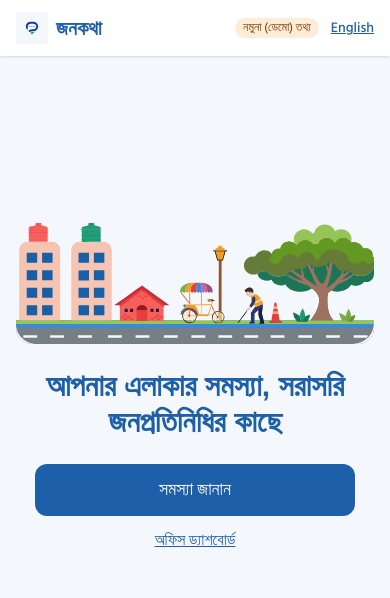
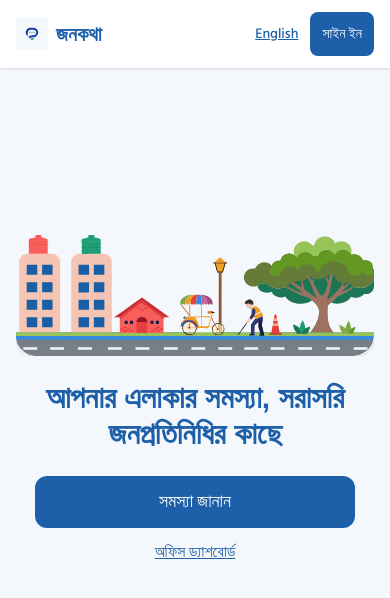
Before and after one commit to A-42-018/Jonokotha, a Next.js app: page / in a window 390 px wide. Shown: the top 598 px of the page. Built offline with nearby package versions, Linux system fonts and the light colour scheme; no server answers; a web font is replaced by a local one.

Commit message:
Add account menu with sign-out to header (task 0.1)

```diff
--- a/src/app/layout.tsx
+++ b/src/app/layout.tsx
@@ -2,7 +2,9 @@ import type { Metadata, Viewport } from "next";
 import { Anek_Bangla, Hind_Siliguri } from "next/font/google";
 import Link from "next/link";
 import "./globals.css";
+import AccountMenu from "@/components/AccountMenu";
 import RegisterSW from "@/components/RegisterSW";
+import { currentUser } from "@/lib/supabase/server";
 import { dict, getLang } from "@/lib/i18n";
 
 const head = Anek_Bangla({ variable: "--font-head", subsets: ["bengali", "latin"] });
@@ -17,6 +19,13 @@ export const viewport: Viewport = { themeColor: "#1d5fa8" };
 export default async function RootLayout({ children }: LayoutProps<"/">) {
   const lang = await getLang();
   const t = dict[lang];
+  let email: string | null = null;
+  let isStaff = false;
+  try {
+    const { user, isStaff: staff } = await currentUser();
+    email = user?.email ?? null;
+    isStaff = staff;
+  } catch { /* Supabase not configured: show signed-out header */ }
   return (
     <html lang={lang} className={`${head.variable} ${body.variable}`}>
       <body className="min-h-screen">
@@ -27,8 +36,13 @@ export default async function RootLayout({ children }: LayoutProps<"/">) {
             {t.appName}
           </Link>
           <div className="flex items-center gap-3 text-sm">
-            <span className="rounded-full bg-amber/20 px-2 py-0.5 text-xs text-amber-900">{t.demoBadge}</span>
-            <a href="/lang" className="font-medium text-civic underline">{t.switchLang}</a>
+            <span className="hidden rounded-full bg-amber/20 px-2 py-0.5 text-xs text-amber-900 sm:inline">{t.demoBadge}</span>
+            <a href="/lang" className="inline-flex min-h-11 items-center font-medium text-civic underline">{t.switchLang}</a>
+            <AccountMenu
+              email={email}
+              isStaff={isStaff}
+              labels={{ account: t.account, signIn: t.signIn, signOut: t.signOut, signingOut: t.signingOut, staff: t.staffRole }}
+            />
           </div>
         </header>
         <RegisterSW />
--- /dev/null
+++ b/src/components/AccountMenu.tsx
@@ -0,0 +1,71 @@
+"use client";
+import { useEffect, useRef, useState } from "react";
+import Link from "next/link";
+import { useRouter } from "next/navigation";
+import { supabaseBrowser } from "@/lib/supabase/client";
+
+type Labels = { account: string; signIn: string; signOut: string; signingOut: string; staff: string };
+
+export default function AccountMenu({ email, isStaff, labels }: { email: string | null; isStaff: boolean; labels: Labels }) {
+  const router = useRouter();
+  const [open, setOpen] = useState(false);
+  const [busy, setBusy] = useState(false);
+  const box = useRef<HTMLDivElement>(null);
+
+  useEffect(() => {
+    if (!open) return;
+    const onDown = (e: MouseEvent) => { if (!box.current?.contains(e.target as Node)) setOpen(false); };
+    const onKey = (e: KeyboardEvent) => { if (e.key === "Escape") setOpen(false); };
+    document.addEventListener("mousedown", onDown);
+    document.addEventListener("keydown", onKey);
+    return () => { document.removeEventListener("mousedown", onDown); document.removeEventListener("keydown", onKey); };
+  }, [open]);
+
+  if (!email) {
+    return (
+      <Link href="/login" className="inline-flex min-h-11 items-center rounded-lg bg-civic px-3 font-medium text-white focus-visible:outline-2 focus-visible:outline-offset-2 focus-visible:outline-civic">
+        {labels.signIn}
+      </Link>
+    );
+  }
+
+  async function signOut() {
+    setBusy(true);
+    await supabaseBrowser().auth.signOut();
+    setBusy(false);
+    setOpen(false);
+    router.push("/");
+    router.refresh();
+  }
+
+  return (
+    <div ref={box} className="relative">
+      <button
+        type="button"
+        aria-haspopup="menu"
+        aria-expanded={open}
+        aria-label={`${labels.account}: ${email}`}
+        onClick={() => setOpen((v) => !v)}
+        className="inline-flex min-h-11 min-w-11 items-center justify-center gap-2 rounded-lg border border-slate-300 bg-white px-3 focus-visible:outline-2 focus-visible:outline-offset-2 focus-visible:outline-civic"
+      >
+        <span aria-hidden className="flex h-7 w-7 items-center justify-center rounded-full bg-civic text-sm font-semibold uppercase text-white">{email[0]}</span>
+        <span className="hidden max-w-40 truncate sm:inline">{email}</span>
+      </button>
+      {open && (
+        <div role="menu" className="absolute right-0 z-20 mt-2 w-64 rounded-xl border border-slate-200 bg-white p-3 shadow-lg">
+          <p className="truncate text-sm text-slate-600">{email}</p>
+          {isStaff && <p className="mt-1 inline-block rounded-full bg-teal/15 px-2 py-0.5 text-xs text-teal">{labels.staff}</p>}
+          <button
+            type="button"
+            role="menuitem"
+            disabled={busy}
+            onClick={signOut}
+            className="mt-3 min-h-11 w-full rounded-lg border border-slate-300 px-3 text-left font-medium text-slate-800 hover:bg-slate-50 disabled:opacity-50 focus-visible:outline-2 focus-visible:outline-civic"
+          >
+            {busy ? labels.signingOut : labels.signOut}
+          </button>
+        </div>
+      )}
+    </div>
+  );
+}
--- a/src/lib/i18n.ts
+++ b/src/lib/i18n.ts
@@ -15,6 +15,11 @@ export const dict = {
     reportCta: "সমস্যা জানান",
     officeCta: "অফিস ড্যাশবোর্ড",
     switchLang: "English",
+    account: "আমার অ্যাকাউন্ট",
+    signIn: "সাইন ইন",
+    signOut: "সাইন আউট",
+    signingOut: "সাইন আউট হচ্ছে…",
+    staffRole: "অফিস কর্মী",
     reportTitle: "সমস্যাটি লিখুন বা বলুন",
     reportHint: "নিজের ভাষায় লিখুন। আমরা শিরোনাম ও ধরন ঠিক করে দেব, আপনি বদলাতে পারবেন।",
     speak: "বলুন",
@@ -56,6 +61,11 @@ export const dict = {
     reportCta: "Report a problem",
     officeCta: "Office dashboard",
     switchLang: "বাংলা",
+    account: "My account",
+    signIn: "Sign in",
+    signOut: "Sign out",
+    signingOut: "Signing out…",
+    staffRole: "Office staff",
     reportTitle: "Type or speak the problem",
     reportHint: "Write in your own words. We will draft a title and category; you can edit them.",
     speak: "Speak",
```
